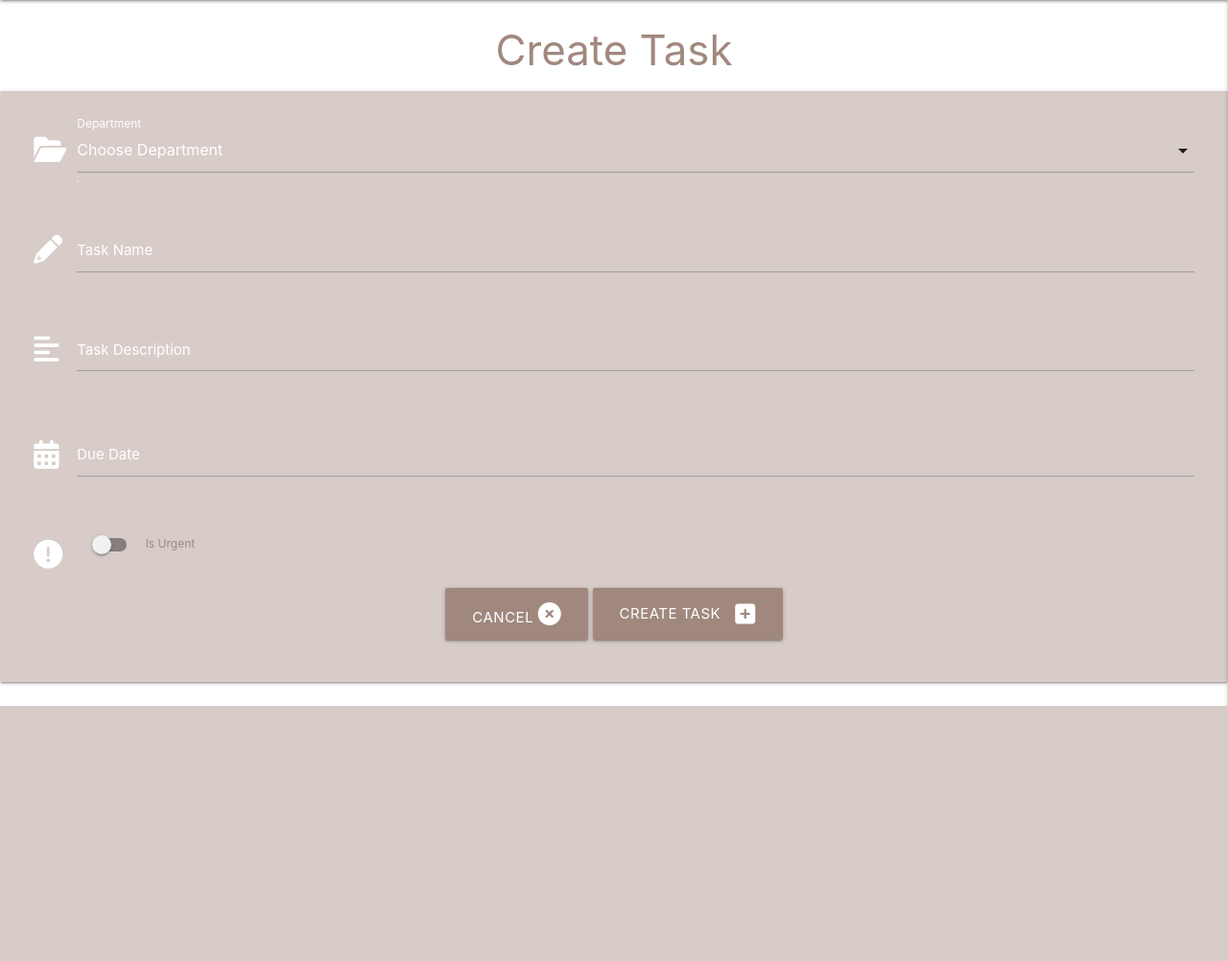
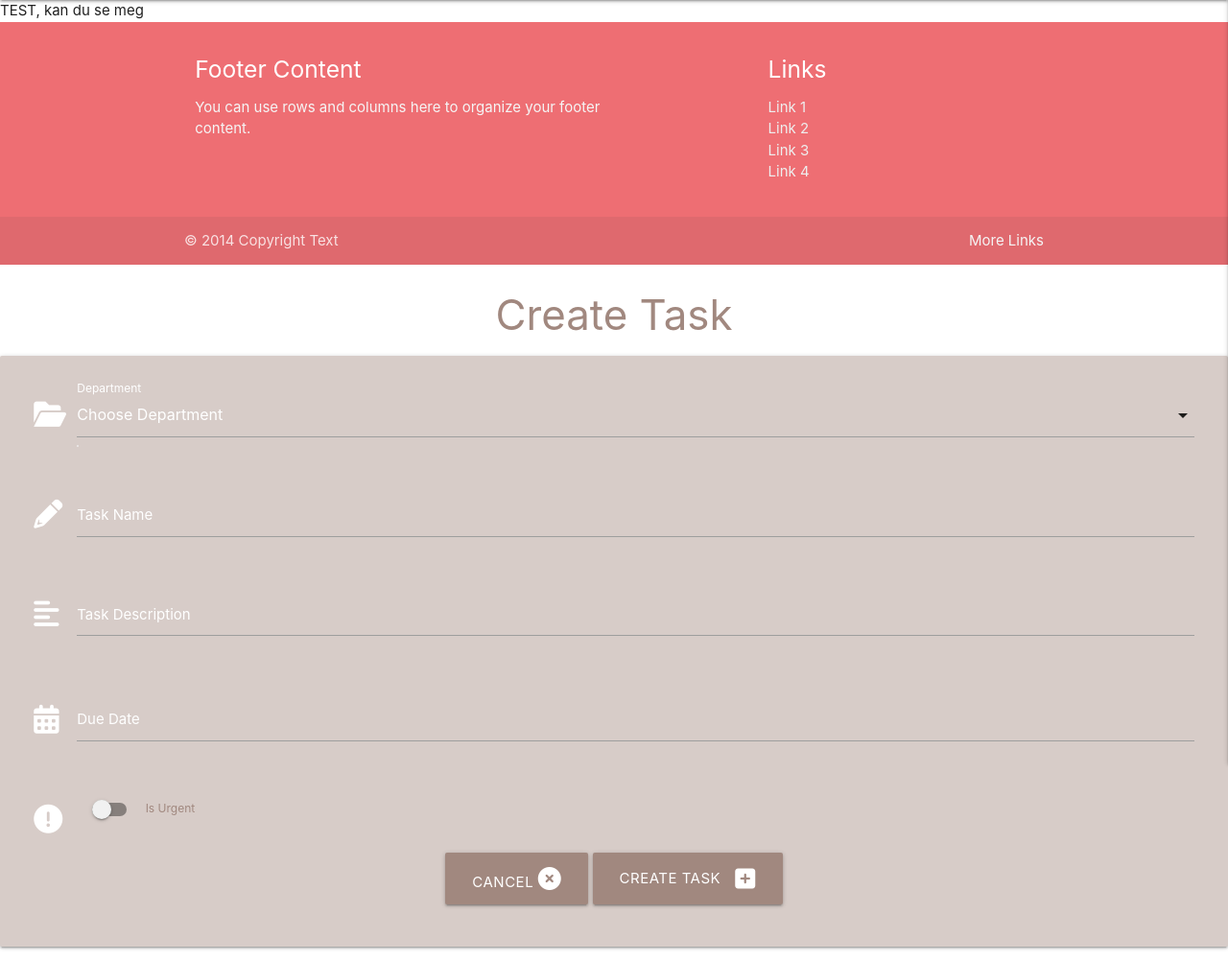
Before and after one commit to Carhul/Task_Manager, a Flask app: page /create_task in a window 1280 px wide. Shown: the part 64-1066 px from the top of the page at 96% size. Before the commit the page ends 800 px from the top, so only its background shows below. Run offline with Flask 2, Linux system fonts and the light colour scheme; data that the repository does not hold is empty; some libraries are stand-ins or nearby versions.

Commit message:
Add footer (not ready, need to make sticky) and add error handlers

```diff
--- a/app.py
+++ b/app.py
@@ -252,6 +252,23 @@ def delete_department(department_id):
     return redirect(url_for("get_departments"))
 
 
+# ----- Error Handling -----
+
+@app.errorhandler(404)
+def page_not_found(e):
+    """
+    404 error handler
+    """
+    return render_template("error_handlers/404.html"), 404
+
+
+@app.errorhandler(500)
+def internal_server_error(e):
+    """
+    500 error handler
+    """
+    return render_template("error_handlers//500.html"), 500
+
 if __name__ == "__main__":
     app.run(host=os.environ.get("IP"),
             port=int(os.environ.get("PORT")),
--- a/static/css/style.css
+++ b/static/css/style.css
@@ -3,6 +3,10 @@
 }
 
 /* All Tasks Page */
+
+/* Background Image */
+
+
 
 /* Provide space between the small buttons */
 .btn-small {
@@ -32,7 +36,6 @@ nav .brand-logo {
 /* Color for dropdown */
 .select-dropdown li.disabled, .select-dropdown li.disabled>span, .select-dropdown li.optgroup {
     color: white;
-    background-color: #a1887f;
 }
 
 .dropdown-content li a, .dropdown-content li span {
--- a/templates/base.html
+++ b/templates/base.html
@@ -61,6 +61,37 @@
         </ul>
     </header>
 
+    <main>
+        TEST, kan du se meg
+    </main>
+
+    <!-- Footer -->
+    <footer class="page-footer">
+        <div class="container">
+          <div class="row">
+            <div class="col l6 s12">
+              <h5 class="white-text">Footer Content</h5>
+              <p class="grey-text text-lighten-4">You can use rows and columns here to organize your footer content.</p>
+            </div>
+            <div class="col l4 offset-l2 s12">
+              <h5 class="white-text">Links</h5>
+              <ul>
+                <li><a class="grey-text text-lighten-3" href="#!">Link 1</a></li>
+                <li><a class="grey-text text-lighten-3" href="#!">Link 2</a></li>
+                <li><a class="grey-text text-lighten-3" href="#!">Link 3</a></li>
+                <li><a class="grey-text text-lighten-3" href="#!">Link 4</a></li>
+              </ul>
+            </div>
+          </div>
+        </div>
+        <div class="footer-copyright">
+          <div class="container">
+          © 2014 Copyright Text
+          <a class="grey-text text-lighten-4 right" href="#!">More Links</a>
+          </div>
+        </div>
+      </footer>
+
     {% block content %}
     {% endblock %}
 
```
